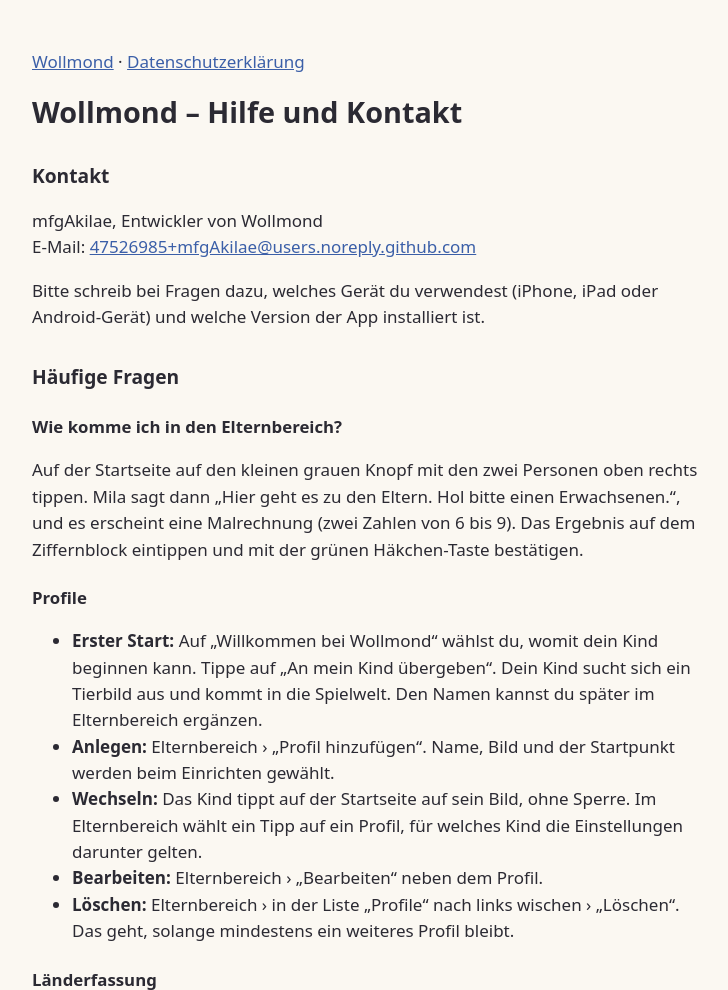
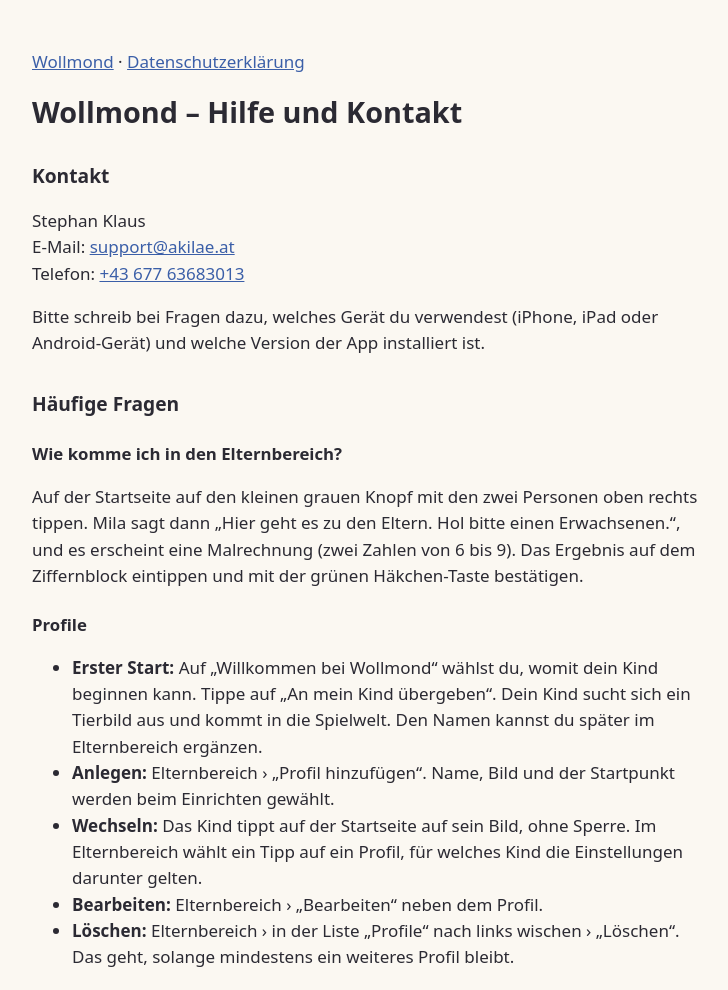
Before and after one commit to mfgAkilae/wollmond, a plain HTML site: page support.html in a window 1280 px wide. Shown: the top 990 px of the page, without its empty margins (272-1000 px from the left). Drawn offline with Linux system fonts and the light colour scheme.

Commit message:
Kontakt und Verantwortlichen aktualisieren (Stephan Klaus, JS-geschützte Kontaktdaten)

```diff
--- /dev/null
+++ b/kontakt.js
@@ -0,0 +1,19 @@
+(() => {
+  const m = [atob("c3VwcG9ydA=="), atob("YWtpbGFlLmF0")].join("@");
+  const p = [atob("KzQz"), atob("Njc3"), atob("NjM2ODMwMTM=")].join(" ");
+  const tel = p.replace(/\s+/g, "");
+
+  for (const el of document.querySelectorAll(".k-mail")) {
+    const a = document.createElement("a");
+    a.href = "mailto:" + m;
+    a.textContent = m;
+    el.replaceChildren(a);
+  }
+
+  for (const el of document.querySelectorAll(".k-tel")) {
+    const a = document.createElement("a");
+    a.href = "tel:" + tel;
+    a.textContent = p;
+    el.replaceChildren(a);
+  }
+})();
--- a/support.html
+++ b/support.html
@@ -12,8 +12,9 @@
 <h1>Wollmond – Hilfe und Kontakt</h1>
 
 <h2>Kontakt</h2>
-<p>mfgAkilae, Entwickler von Wollmond<br>
-E-Mail: <a href="mailto:47526985+mfgAkilae@users.noreply.github.com">47526985+mfgAkilae@users.noreply.github.com</a></p>
+<p>Stephan Klaus<br>
+E-Mail: <span class="k-mail"><noscript>support (at) akilae (punkt) at</noscript></span><br>
+Telefon: <span class="k-tel"><noscript>+43&nbsp;677&nbsp;&middot;&nbsp;6368&nbsp;&middot;&nbsp;3013</noscript></span></p>
 <p>Bitte schreib bei Fragen dazu, welches Gerät du verwendest (iPhone, iPad oder Android-Gerät) und welche Version der App installiert ist.</p>
 
 <h2>Häufige Fragen</h2>
@@ -55,5 +56,6 @@ E-Mail: <a href="mailto:47526985+mfgAkilae@users.noreply.github.com">47526985+mf
 <h3>Datenschutz</h3>
 <p>Wollmond sammelt keine Daten. Die vollständige <a href="datenschutz.html">Datenschutzerklärung</a> steht hier auf der Webseite; eine Kurzfassung steht außerdem in der App im Elternbereich unter „Datenschutz“.</p>
 </main>
+<script src="kontakt.js" defer></script>
 </body>
 </html>
```
Also changed, not shown: datenschutz.html (+4 -2 lines), index.html (+4 -1 lines).
